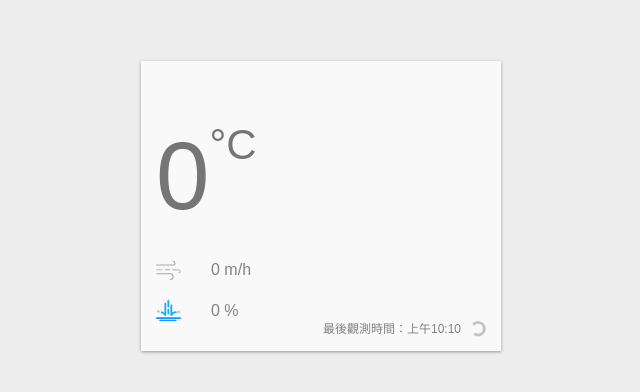
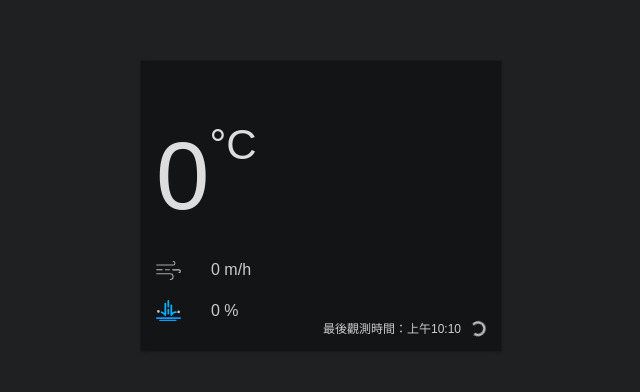
Before and after one commit to sunnyso22/weather-app-vite, a React (Vite) app: page / in a window 1280 px wide. Shown: the part 194-586 px from the top of the page, without its empty margins (319-959 px from the left). Built offline with nearby package versions, Linux system fonts and the light colour scheme; no server answers.

Commit message:
Added ThemeProvider to switch between dark theme and light theme

```diff
--- a/src/WeatherApp.jsx
+++ b/src/WeatherApp.jsx
@@ -1,5 +1,5 @@
 import React, { useState, useEffect, useCallback } from 'react';
-import styled from 'styled-components';
+import styled, { ThemeProvider } from 'styled-components';
 
 import LoadingIcon from './images/loading.svg?react';
 import RainIcon from './images/rain.svg?react';
@@ -7,8 +7,28 @@
 import RefreshIcon from './images/refresh.svg?react';
 import WeatherIcon  from './WeatherIcon';
 
+const theme = {
+    light: {
+        backgroundColor: '#ededed',
+        foregroundColor: '#f9f9f9',
+        boxShadow: '0 1px 3px 0 #999999',
+        titleColor: '#212121',
+        temperatureColor: '#757575',
+        textColor: '#828282',
+    },
+    dark: {
+        backgroundColor: '#1F2022',
+        foregroundColor: '#121416',
+        boxShadow:
+        '0 1px 4px 0 rgba(12, 12, 13, 0.2), 0 0 0 1px rgba(0, 0, 0, 0.15)',
+        titleColor: '#f9f9fa',
+        temperatureColor: '#dddddd',
+        textColor: '#cccccc',
+    },
+};
+
 const Container = styled.div`
-    background-color: #ededed;
+    background-color: ${({ theme }) => theme.backgroundColor};
     height: 100%;
     display: flex;
     align-items: center;
@@ -18,21 +38,21 @@
 const WeatherCard = styled.div`
     position: relative;
     min-width: 360px;
-    box-shadow: 0 1px 3px 0 #999999;
-    background-color: #f9f9f9;
+    box-shadow: ${({ theme }) => theme.boxShadow};
+    background-color: ${({ theme }) => theme.foregroundColor};
     box-sizing: border-box;
     padding: 30px 15px;
 `;
 
 const Location = styled.div`
     font-size: 28px;
-    color: ${props => props.theme === 'dark' ? '#dadada' : '#212121'};
+    color: ${({ theme }) => theme.titleColor};
     margin-bottom: 20px;
 `;
 
 const Description = styled.div`
     font-size: 16px;
-    color: #828282;
+    color: ${({ theme }) => theme.textColor};
     margin-bottom: 30px;
 `;
 
@@ -44,7 +64,7 @@
 `;
 
 const Temperature = styled.div`
-    color: #757575;
+    color: ${({ theme }) => theme.temperatureColor};
     font-size: 96px;
     font-weight: 300;
     display: flex;
@@ -60,7 +80,7 @@
     align-items: center;
     font-size: 16x;
     font-weight: 300;
-    color: #828282;
+    color: ${({ theme }) => theme.textColor};
     margin-bottom: 20px;
 
     svg {
@@ -75,7 +95,7 @@
     align-items: center;
     font-size: 16x;
     font-weight: 300;
-    color: #828282;
+    color: ${({ theme }) => theme.textColor};
 
     svg {
         width: 25px;
@@ -91,7 +111,7 @@
     font-size: 12px;
     display: inline-flex;
     align-items: flex-end;
-    color: #828282;
+    color: ${({ theme }) => theme.textColor};
 
     svg {
         margin-left: 10px;
@@ -198,6 +218,8 @@
         isLoading: true,
     })
 
+    const [currentTheme, setCurrentTheme] = useState('light');
+
     const fetchData = useCallback(() => {
         const fetchingData = async () => {
             const [currentWeather, weatherForecast, moment] = await Promise.all([
@@ -229,11 +251,16 @@
         fetchData()
     }, [fetchData])
 
+    useEffect(() => {
+        setCurrentTheme(weatherElements.moment === 'day' ? 'light' : 'dark');
+    }, [weatherElements.moment]);
+
     return (
+        <ThemeProvider  theme={theme[currentTheme]}>
             <Container>
                 {console.log('render, isLoading: ', weatherElements.isLoading)}
                 <WeatherCard>
-                <Location theme="light">{weatherElements.locationName}</Location>
+                    <Location>{weatherElements.locationName}</Location>
                     <Description>
                         {weatherElements.description} {weatherElements.comfortability}</Description>
                     <CurrentWeather>
@@ -263,6 +290,7 @@
                     </Refresh>
                 </WeatherCard>
             </Container>
+        </ThemeProvider>
     )
 }
 
```
Lines whose indentation alone changed are shown as unchanged.
